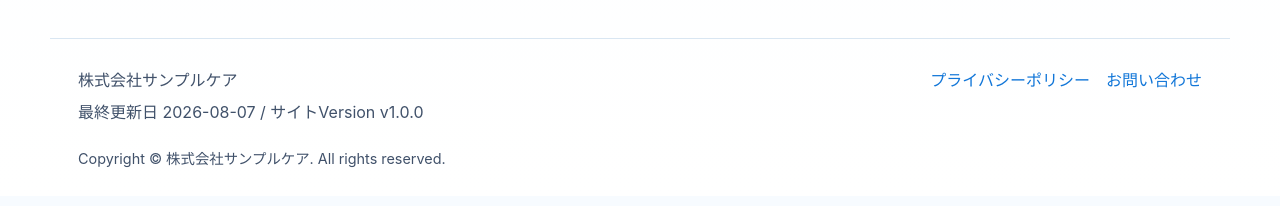
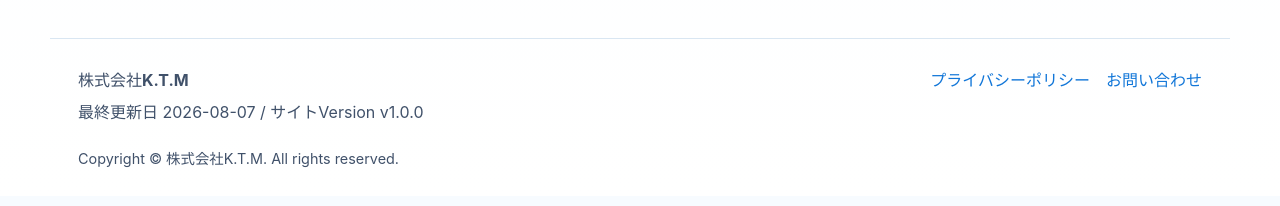
Before and after one commit to system-app-web/app-development, a React (Vite) app in the folder WEBアプリポータル/: page / in a window 1280 px wide. Shown: the part 2676-2882 px from the top of the page. Built offline with nearby package versions, Linux system fonts and the light colour scheme.

Commit message:
Set KTM company information in portal

```diff
--- a/WEBアプリポータル/src/data/appData.ts
+++ b/WEBアプリポータル/src/data/appData.ts
@@ -105,8 +105,10 @@ export const appData: PortalApp[] = [
 ];
 
 export const siteInfo = {
-  companyName: '株式会社サンプルケア',
-  catchCopy: '社内WEBアプリを、ひとつの場所から。',
+  companyName: '株式会社K.T.M',
+  officeName: 'リーフケアプランニング',
+  catchCopy: 'リーフケアプランニング 社内WEBアプリポータル',
+  websiteUrl: 'https://leaf.ktm-care.com',
   version: 'v1.0.0',
   lastUpdated: '2026-08-07',
 };
```
